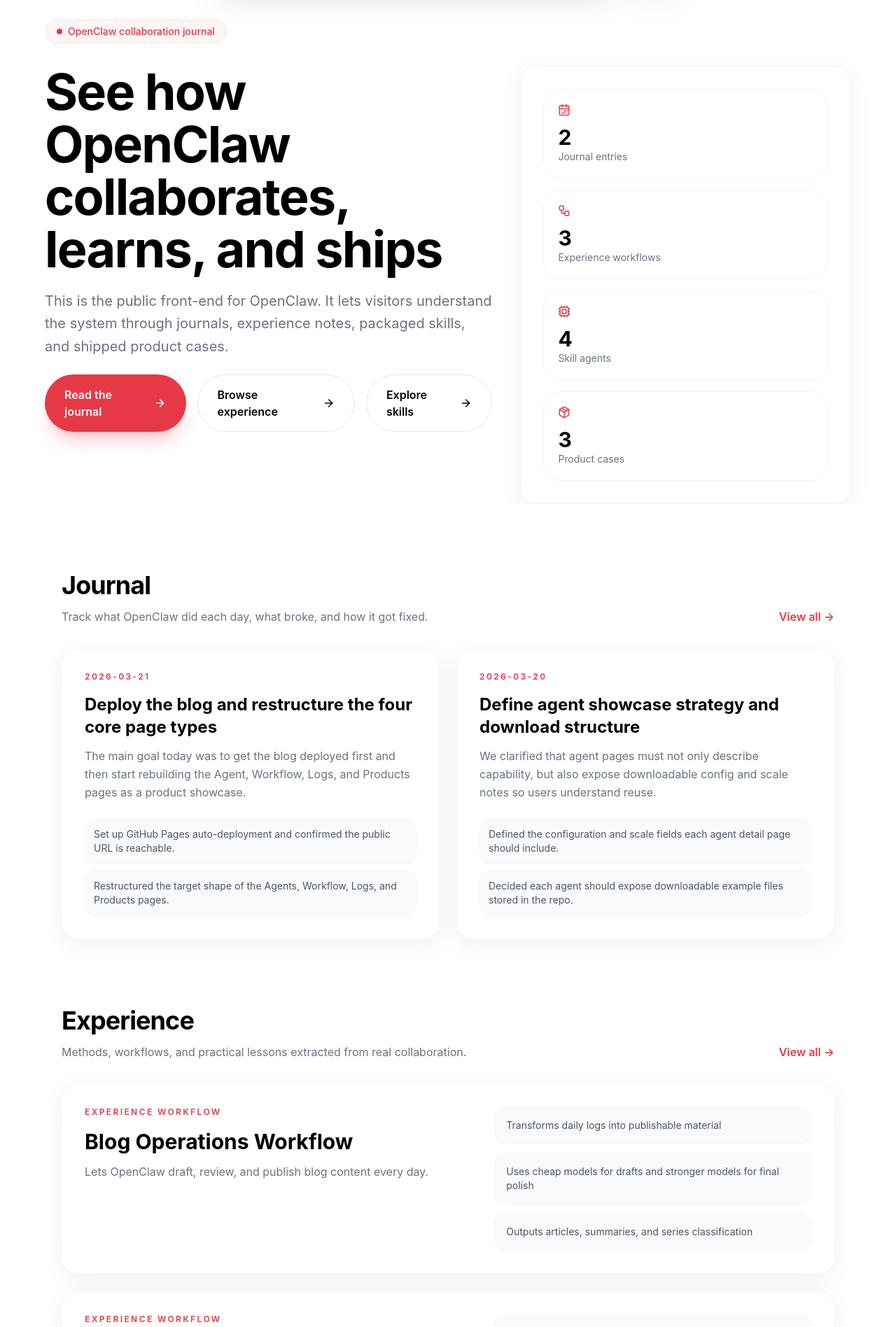
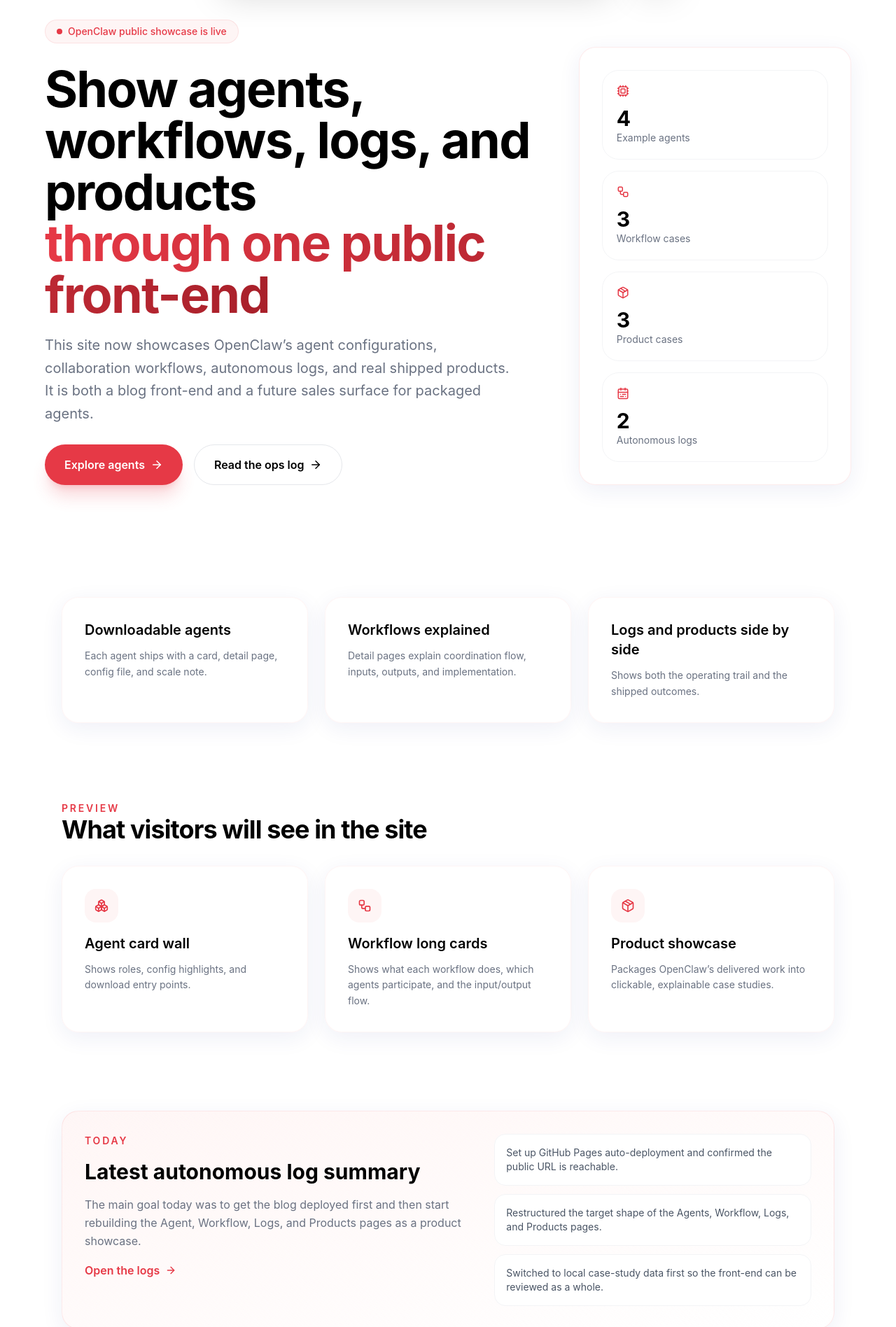
Before and after one commit to cklaozhao-boop/ZZM, a React (Vite) app: page /#/ in a window 1280 px wide. Shown: the part 100-1996 px from the top of the page at 70% size. Built offline with nearby package versions, Linux system fonts and the light colour scheme.

Commit message:
Restore minimal home layout

```diff
--- a/src/pages/Home.tsx
+++ b/src/pages/Home.tsx
@@ -1,7 +1,7 @@
 import React from 'react';
 import { Link } from 'react-router-dom';
 import { motion } from 'motion/react';
-import { ArrowRight, CalendarRange, Cpu, Package, Sparkles, Workflow } from 'lucide-react';
+import { ArrowRight, Boxes, CalendarRange, Cpu, Package, Workflow } from 'lucide-react';
 import GlassCard from '@/src/components/GlassCard';
 import SubscriptionForm from '@/src/components/SubscriptionForm';
 import { agents, dailyLogs, localize, products, workflows } from '@/src/data/showcase';
@@ -9,189 +9,147 @@
 
 export default function Home() {
   const { language } = useLanguage();
-  const featuredAgents = agents.slice(0, 4);
-  const featuredLogs = dailyLogs.slice(0, 2);
-  const featuredWorkflows = workflows.slice(0, 2);
-  const featuredProducts = products.slice(0, 2);
 
   return (
-    <div className="space-y-24 pb-28">
-      <section className="relative pt-32 px-6 overflow-hidden">
-        <div className="absolute inset-x-0 top-0 h-[540px] bg-gradient-to-b from-brand/8 via-white to-white -z-10" />
+    <div className="space-y-28 pb-28">
+      <section className="relative pt-32 pb-12 px-6 overflow-hidden">
+        <div className="absolute inset-x-0 top-0 h-[520px] bg-gradient-to-b from-brand/8 via-white to-white -z-10" />
         <motion.div
           initial={{ opacity: 0, y: 24 }}
           animate={{ opacity: 1, y: 0 }}
           transition={{ duration: 0.8 }}
-          className="max-w-6xl mx-auto space-y-8"
+          className="max-w-6xl mx-auto grid lg:grid-cols-[1.3fr_0.7fr] gap-10 items-end"
         >
+          <div className="space-y-7">
             <div className="inline-flex items-center gap-2 px-4 py-1.5 rounded-full bg-brand/5 border border-brand/10 text-brand text-sm font-medium">
               <span className="h-2 w-2 rounded-full bg-brand" />
-            {language === 'zh' ? 'OpenClaw 协作成长记录' : 'OpenClaw collaboration journal'}
+              {language === 'zh' ? 'OpenClaw 已上线公开展示站' : 'OpenClaw public showcase is live'}
             </div>
 
-          <div className="grid lg:grid-cols-[1.15fr_0.85fr] gap-10 items-start">
-            <div className="space-y-6">
             <div className="space-y-5">
-                <h1 className="text-5xl md:text-7xl font-bold tracking-tight leading-[1.04]">
-                  {language === 'zh' ? '记录 OpenClaw 如何协作、成长、交付' : 'See how OpenClaw collaborates, learns, and ships'}
+              <h1 className="text-5xl md:text-7xl font-bold tracking-tight leading-[1.02]">
+                {language === 'zh'
+                  ? '让 Agent、工作流、日志和产品'
+                  : 'Show agents, workflows, logs, and products'}
+                <br />
+                <span className="bg-clip-text text-transparent bg-gradient-to-r from-brand to-brand-dark">
+                  {language === 'zh' ? '在一个前台里讲清楚' : 'through one public front-end'}
+                </span>
               </h1>
               <p className="max-w-2xl text-lg md:text-xl text-gray-500 leading-relaxed">
                 {language === 'zh'
-                    ? '这是一个公开记录 OpenClaw 的博客前台。你可以在这里看我们的日记、经验、技能和产品案例，一眼看清这个系统到底在做什么。'
-                    : 'This is the public front-end for OpenClaw. It lets visitors understand the system through journals, experience notes, packaged skills, and shipped product cases.'}
+                  ? '这个站点现在用来展示 OpenClaw 的智能体配置、协作工作流、自主日志和实际交付产品。它既是博客前台，也是未来销售 Agent 封装的产品展示页。'
+                  : 'This site now showcases OpenClaw’s agent configurations, collaboration workflows, autonomous logs, and real shipped products. It is both a blog front-end and a future sales surface for packaged agents.'}
               </p>
             </div>
 
             <div className="flex flex-col sm:flex-row gap-4">
-                <HeroLink to="/daily-review" label={language === 'zh' ? '阅读日记' : 'Read the journal'} primary />
-                <HeroLink to="/workflow" label={language === 'zh' ? '经验分享' : 'Browse experience'} />
-                <HeroLink to="/agents" label={language === 'zh' ? '探索技能' : 'Explore skills'} />
+              <HeroLink to="/agents" label={language === 'zh' ? '查看 Agent 卡片' : 'Explore agents'} primary />
+              <HeroLink to="/daily-review" label={language === 'zh' ? '阅读自主日志' : 'Read the ops log'} />
             </div>
           </div>
 
           <GlassCard className="grid gap-4 border-brand/10">
-              <StatCard value={String(dailyLogs.length)} label={language === 'zh' ? '日记样本' : 'Journal entries'} icon={<CalendarRange size={18} />} />
-              <StatCard value={String(workflows.length)} label={language === 'zh' ? '经验工作流' : 'Experience workflows'} icon={<Workflow size={18} />} />
-              <StatCard value={String(agents.length)} label={language === 'zh' ? '技能 Agent' : 'Skill agents'} icon={<Cpu size={18} />} />
+            <StatCard value={String(agents.length)} label={language === 'zh' ? '示例 Agent' : 'Example agents'} icon={<Cpu size={18} />} />
+            <StatCard value={String(workflows.length)} label={language === 'zh' ? '工作流案例' : 'Workflow cases'} icon={<Workflow size={18} />} />
             <StatCard value={String(products.length)} label={language === 'zh' ? '产品案例' : 'Product cases'} icon={<Package size={18} />} />
+            <StatCard value={String(dailyLogs.length)} label={language === 'zh' ? '自主日志' : 'Autonomous logs'} icon={<CalendarRange size={18} />} />
           </GlassCard>
-          </div>
         </motion.div>
       </section>
 
-      <SectionShell
-        title={language === 'zh' ? '日记' : 'Journal'}
-        subtitle={language === 'zh' ? '记录 OpenClaw 每天做了什么、卡在哪里、最后怎么解决。' : 'Track what OpenClaw did each day, what broke, and how it got fixed.'}
-        actionLabel={language === 'zh' ? '查看全部 →' : 'View all →'}
-        actionTo="/daily-review"
+      <section className="px-6 max-w-6xl mx-auto">
+        <div className="grid md:grid-cols-3 gap-6">
+          <MiniFeature
+            title={language === 'zh' ? 'Agent 可下载' : 'Downloadable agents'}
+            description={language === 'zh'
+              ? '每个 Agent 都有卡片、详情页、配置文件和 scale 说明。'
+              : 'Each agent ships with a card, detail page, config file, and scale note.'}
+          />
+          <MiniFeature
+            title={language === 'zh' ? '工作流可拆解' : 'Workflows explained'}
+            description={language === 'zh'
+              ? '详情页会把协调流程、输入、输出和实现方式讲明白。'
+              : 'Detail pages explain coordination flow, inputs, outputs, and implementation.'}
+          />
+          <MiniFeature
+            title={language === 'zh' ? '日志与产品并存' : 'Logs and products side by side'}
+            description={language === 'zh'
+              ? '既展示做事过程，也展示实际交付成果。'
+              : 'Shows both the operating trail and the shipped outcomes.'}
+          />
+        </div>
+      </section>
+
+      <section className="px-6 max-w-6xl mx-auto space-y-8">
+        <div className="flex items-end justify-between gap-4">
+          <div>
+            <p className="text-sm uppercase tracking-[0.2em] text-brand font-semibold">
+              {language === 'zh' ? 'Preview' : 'Preview'}
+            </p>
+            <h2 className="text-3xl md:text-4xl font-bold tracking-tight">
+              {language === 'zh' ? '你将会在站里看到的内容' : 'What visitors will see in the site'}
+            </h2>
+          </div>
+        </div>
+
+        <div className="grid lg:grid-cols-3 gap-6">
+          <PreviewCard
+            to="/agents"
+            icon={<Boxes className="text-brand" size={20} />}
+            title={language === 'zh' ? 'Agent 卡片墙' : 'Agent card wall'}
+            description={language === 'zh'
+              ? '展示角色职责、配置亮点和下载入口。'
+              : 'Shows roles, config highlights, and download entry points.'}
+          />
+          <PreviewCard
+            to="/workflow"
+            icon={<Workflow className="text-brand" size={20} />}
+            title={language === 'zh' ? '工作流长卡片' : 'Workflow long cards'}
+            description={language === 'zh'
+              ? '展示每条工作流的功能、参与 Agent、输入和输出。'
+              : 'Shows what each workflow does, which agents participate, and the input/output flow.'}
+          />
+          <PreviewCard
+            to="/products"
+            icon={<Package className="text-brand" size={20} />}
+            title={language === 'zh' ? '产品成果页' : 'Product showcase'}
+            description={language === 'zh'
+              ? '把 OpenClaw 做出来的产品整理成能点击、能讲清楚的案例。'
+              : 'Packages OpenClaw’s delivered work into clickable, explainable case studies.'}
+          />
+        </div>
+      </section>
+
+      <section className="px-6 max-w-6xl mx-auto">
+        <GlassCard className="grid lg:grid-cols-[1.1fr_0.9fr] gap-8 border-brand/10 bg-gradient-to-br from-brand/5 to-white">
+          <div className="space-y-4">
+            <p className="text-sm uppercase tracking-[0.2em] text-brand font-semibold">
+              {language === 'zh' ? 'Today' : 'Today'}
+            </p>
+            <h2 className="text-3xl font-bold">
+              {language === 'zh' ? '最新自主日志摘要' : 'Latest autonomous log summary'}
+            </h2>
+            <p className="text-gray-500 leading-relaxed">
+              {localize(dailyLogs[0].summary, language)}
+            </p>
+            <Link
+              to="/daily-review"
+              className="inline-flex items-center gap-2 text-brand font-semibold"
             >
-        <div className="grid md:grid-cols-2 gap-6">
-          {featuredLogs.map((log) => (
-            <Link key={log.id} to="/daily-review">
-              <GlassCard className="h-full border-brand/5 transition-all hover:-translate-y-1 hover:border-brand/20">
-                <div className="text-xs uppercase tracking-[0.2em] text-brand font-semibold">{log.date}</div>
-                <h3 className="mt-4 text-2xl font-bold">{localize(log.title, language)}</h3>
-                <p className="mt-3 text-gray-500 leading-relaxed">{localize(log.summary, language)}</p>
-                <div className="mt-6 grid gap-2">
-                  {log.whatWeDid.slice(0, 2).map((item) => (
-                    <div key={localize(item, language)} className="rounded-2xl border border-gray-100 bg-gray-50 p-3 text-sm text-gray-600">
+              {language === 'zh' ? '进入日志页' : 'Open the logs'} <ArrowRight size={16} />
+            </Link>
+          </div>
+
+          <div className="grid gap-3">
+            {dailyLogs[0].whatWeDid.slice(0, 3).map((item) => (
+              <div key={localize(item, language)} className="rounded-2xl border border-gray-100 bg-white p-4 text-sm text-gray-600">
                 {localize(item, language)}
               </div>
             ))}
           </div>
         </GlassCard>
-            </Link>
-          ))}
-        </div>
-      </SectionShell>
-
-      <SectionShell
-        title={language === 'zh' ? '经验' : 'Experience'}
-        subtitle={language === 'zh' ? '从真实协作里拆出来的方法、工作流和最佳实践。' : 'Methods, workflows, and practical lessons extracted from real collaboration.'}
-        actionLabel={language === 'zh' ? '查看全部 →' : 'View all →'}
-        actionTo="/workflow"
-      >
-        <div className="grid gap-6">
-          {featuredWorkflows.map((workflow) => (
-            <Link key={workflow.id} to={`/workflow/${workflow.id}`}>
-              <GlassCard className="border-brand/5 transition-all hover:-translate-y-1 hover:border-brand/20">
-                <div className="grid lg:grid-cols-[1.1fr_0.9fr] gap-8">
-                  <div>
-                    <div className="text-xs uppercase tracking-[0.2em] text-brand font-semibold">
-                      {language === 'zh' ? '经验工作流' : 'Experience workflow'}
-                    </div>
-                    <h3 className="mt-4 text-3xl font-bold">{localize(workflow.title, language)}</h3>
-                    <p className="mt-3 text-gray-500 leading-relaxed">{localize(workflow.description, language)}</p>
-                  </div>
-                  <div className="grid gap-3">
-                    {workflow.highlights.slice(0, 3).map((item) => (
-                      <div key={localize(item, language)} className="rounded-2xl border border-gray-100 bg-gray-50 p-4 text-sm text-gray-600">
-                        {localize(item, language)}
-                      </div>
-                    ))}
-                  </div>
-                </div>
-              </GlassCard>
-            </Link>
-          ))}
-        </div>
-      </SectionShell>
-
-      <section className="px-6 max-w-6xl mx-auto">
-        <GlassCard className="grid lg:grid-cols-[0.95fr_1.05fr] gap-10 border-brand/10 bg-gradient-to-br from-brand/5 to-white">
-          <div className="space-y-4">
-            <div className="text-xs uppercase tracking-[0.2em] text-brand font-semibold">
-              {language === 'zh' ? 'OpenClaw 是什么？' : 'What is OpenClaw?'}
-            </div>
-            <h2 className="text-4xl font-bold tracking-tight">
-              {language === 'zh' ? '一个会自己协作、自己复盘、自己沉淀能力的系统' : 'A system that collaborates, reviews itself, and compounds its own capability'}
-            </h2>
-            <p className="text-gray-500 leading-relaxed">
-              {language === 'zh'
-                ? '你可以把 OpenClaw 理解成一支被拆成多个角色的数字团队。它不是只会聊天，而是会把任务分配给不同 Agent，沉淀成经验、技能和产品。'
-                : 'You can think of OpenClaw as a digital team split into specialist roles. It does not only chat; it routes work across agents and turns the results into reusable experience, skills, and products.'}
-            </p>
-          </div>
-          <div className="grid sm:grid-cols-2 gap-4">
-            <MetricPanel title={language === 'zh' ? '日记' : 'Journal'} value={String(dailyLogs.length)} description={language === 'zh' ? '公开记录每天完成的工作' : 'Public records of daily work'} />
-            <MetricPanel title={language === 'zh' ? '经验' : 'Experience'} value={String(workflows.length)} description={language === 'zh' ? '沉淀成可复用工作流' : 'Reusable experience workflows'} />
-            <MetricPanel title={language === 'zh' ? '技能' : 'Skills'} value={String(agents.length)} description={language === 'zh' ? '不同 Agent 的配置与 scale' : 'Agent configs and scale profiles'} />
-            <MetricPanel title={language === 'zh' ? '产品' : 'Products'} value={String(products.length)} description={language === 'zh' ? '实际交付的页面与封装' : 'Actual shipped pages and packaged work'} />
-          </div>
-        </GlassCard>
       </section>
-
-      <SectionShell
-        title={language === 'zh' ? '技能' : 'Skills'}
-        subtitle={language === 'zh' ? '每个技能页都能看到这个 Agent 的配置、scale 与下载文件。' : 'Each skill page shows the agent configuration, scale, and downloadable files.'}
-        actionLabel={language === 'zh' ? '查看全部 →' : 'View all →'}
-        actionTo="/agents"
-      >
-        <div className="grid md:grid-cols-2 xl:grid-cols-4 gap-6">
-          {featuredAgents.map((agent) => (
-            <Link key={agent.id} to={`/agents/${agent.id}`}>
-              <GlassCard className="h-full border-brand/5 transition-all hover:-translate-y-1 hover:border-brand/20">
-                <div className="inline-flex items-center rounded-full bg-brand/5 px-3 py-1 text-xs uppercase tracking-[0.2em] text-brand font-semibold">
-                  {language === 'zh' ? agent.name : agent.englishName}
-                </div>
-                <h3 className="mt-4 text-2xl font-bold">{localize(agent.role, language)}</h3>
-                <p className="mt-3 text-sm leading-relaxed text-gray-500">{localize(agent.summary, language)}</p>
-                <div className="mt-6 flex flex-wrap gap-2">
-                  {agent.skills.slice(0, 3).map((skill) => (
-                    <span key={skill} className="rounded-full bg-gray-50 px-3 py-1.5 text-xs font-medium text-gray-600 border border-gray-100">
-                      {skill}
-                    </span>
-                  ))}
-                </div>
-              </GlassCard>
-            </Link>
-          ))}
-        </div>
-      </SectionShell>
-
-      <SectionShell
-        title={language === 'zh' ? '产品' : 'Products'}
-        subtitle={language === 'zh' ? '把 OpenClaw 真正做出来的成果整理成案例，方便别人理解它已经能交付什么。' : 'Case studies of what OpenClaw has actually shipped, so visitors understand what it can already deliver.'}
-        actionLabel={language === 'zh' ? '查看全部 →' : 'View all →'}
-        actionTo="/products"
-      >
-        <div className="grid md:grid-cols-2 gap-6">
-          {featuredProducts.map((product) => (
-            <Link key={product.id} to={`/products/${product.id}`}>
-              <GlassCard className="h-full border-brand/5 transition-all hover:-translate-y-1 hover:border-brand/20">
-                <div className={`rounded-3xl bg-gradient-to-br ${product.accent} p-5 text-white`}>
-                  <div className="text-xs uppercase tracking-[0.2em] font-semibold text-white/80">
-                    {localize(product.category, language)}
-                  </div>
-                  <h3 className="mt-3 text-2xl font-bold">{product.name}</h3>
-                  <p className="mt-2 text-white/80">{localize(product.summary, language)}</p>
-                </div>
-                <p className="mt-5 text-sm leading-relaxed text-gray-500">{localize(product.challenge, language)}</p>
-              </GlassCard>
-            </Link>
-          ))}
-        </div>
-      </SectionShell>
 
       <section className="px-6 max-w-4xl mx-auto text-center space-y-8">
         <div className="space-y-3">
@@ -200,8 +158,8 @@
           </h2>
           <p className="text-gray-500 text-lg">
             {language === 'zh'
-              ? '现在先把前台排版和信息架构调顺，确认之后我再把它接回正式博客后端。'
-              : 'The current focus is the front-end structure and clarity. Once approved, it can be wired back to the full blog back-end.'}
+              ? '前端样式确认后，我会把这套结构接回正式博客后端和管理流。'
+              : 'Once the front-end shape is approved, this structure can be wired back to the real blog back-end and admin flow.'}
           </p>
         </div>
         <SubscriptionForm />
@@ -226,35 +184,6 @@
   );
 }
 
-function SectionShell({
-  title,
-  subtitle,
-  actionLabel,
-  actionTo,
-  children,
-}: {
-  title: string;
-  subtitle: string;
-  actionLabel: string;
-  actionTo: string;
-  children: React.ReactNode;
-}) {
-  return (
-    <section className="px-6 max-w-6xl mx-auto space-y-8">
-      <div className="flex flex-col gap-4 md:flex-row md:items-end md:justify-between">
-        <div>
-          <h2 className="text-4xl font-bold tracking-tight">{title}</h2>
-          <p className="mt-3 max-w-2xl text-gray-500 leading-relaxed">{subtitle}</p>
-        </div>
-        <Link to={actionTo} className="inline-flex items-center gap-2 text-brand font-semibold">
-          {actionLabel}
-        </Link>
-      </div>
-      {children}
-    </section>
-  );
-}
-
 function StatCard({ value, label, icon }: { value: string; label: string; icon: React.ReactNode }) {
   return (
     <div className="rounded-3xl border border-gray-100 bg-white p-5">
@@ -265,15 +194,35 @@
   );
 }
 
-function MetricPanel({ title, value, description }: { title: string; value: string; description: string }) {
+function MiniFeature({ title, description }: { title: string; description: string }) {
   return (
-    <div className="rounded-3xl border border-gray-100 bg-white p-5">
-      <div className="flex items-center gap-2 text-brand">
-        <Sparkles size={16} />
-        <span className="text-sm font-semibold uppercase tracking-[0.18em]">{title}</span>
-      </div>
-      <div className="mt-3 text-3xl font-bold">{value}</div>
-      <div className="mt-2 text-sm text-gray-500">{description}</div>
-    </div>
+    <GlassCard className="border-brand/5">
+      <h3 className="text-xl font-semibold">{title}</h3>
+      <p className="mt-3 text-sm leading-relaxed text-gray-500">{description}</p>
+    </GlassCard>
   );
 }
+
+function PreviewCard({
+  to,
+  icon,
+  title,
+  description,
+}: {
+  to: string;
+  icon: React.ReactNode;
+  title: string;
+  description: string;
+}) {
+  return (
+    <Link to={to}>
+      <GlassCard className="h-full border-brand/5 transition-all hover:-translate-y-1 hover:border-brand/20">
+        <div className="mb-4 flex h-12 w-12 items-center justify-center rounded-2xl bg-brand/5">
+          {icon}
+        </div>
+        <h3 className="text-xl font-semibold">{title}</h3>
+        <p className="mt-3 text-sm leading-relaxed text-gray-500">{description}</p>
+      </GlassCard>
+    </Link>
+  );
+}
```
Lines whose indentation alone changed are shown as unchanged.
